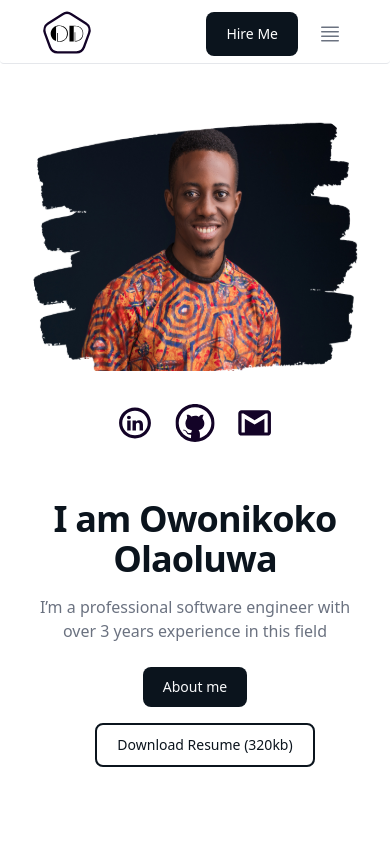
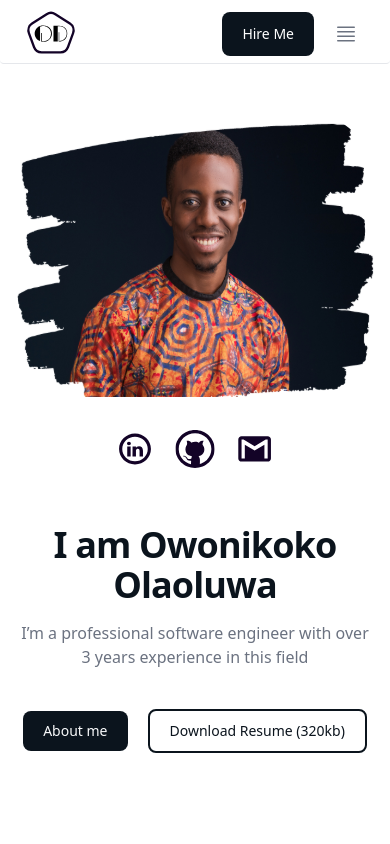
Before and after one commit to Kokoserver/kokoserver, a Vue app: page / in a window 390 px wide. Shown: the top 844 px of the page. Built offline with nearby package versions, Linux system fonts and the light colour scheme.

Commit message:
change container width on mobile

```diff
--- a/src/assets/base.css
+++ b/src/assets/base.css
@@ -1,5 +1,4 @@
 @tailwind base;
-
 @tailwind components;
 @tailwind utilities;
 
--- a/tailwind.config.js
+++ b/tailwind.config.js
@@ -9,7 +9,7 @@ module.exports = {
     container: {
       center: true,
       padding: {
-        DEFAULT: "2rem",
+        DEFAULT: "1rem",
         sm: "0.5rem",
         lg: "3rem",
         xl: "4rem",
```
